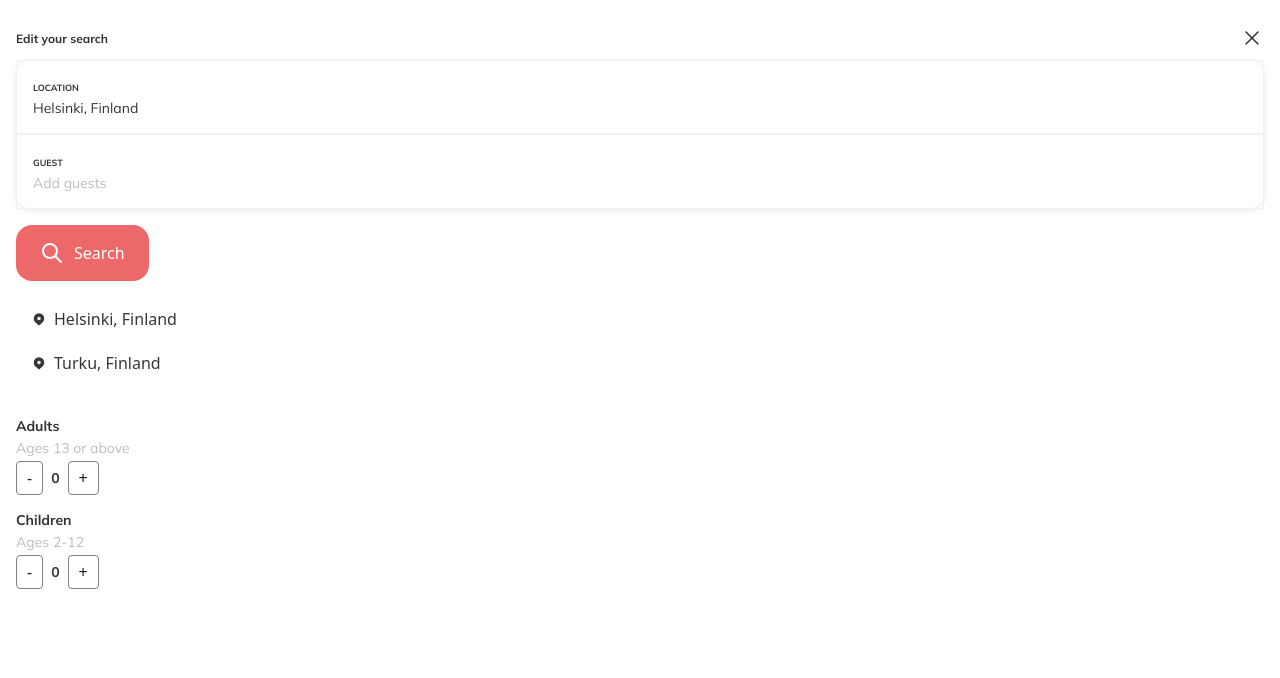
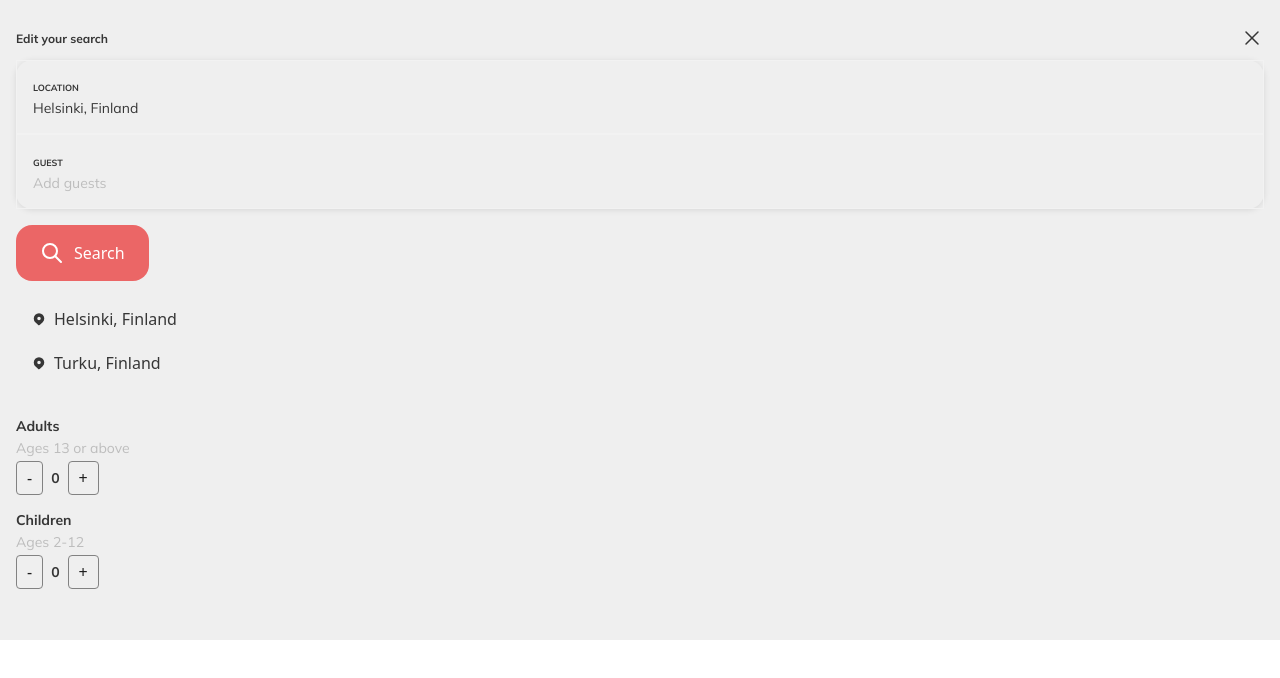
Before and after one commit to brandovidal/windbnb, a React (Vite) app: page / in a window 1280 px wide. Shown: the top 678 px of the page. Built offline with nearby package versions, Linux system fonts and the light colour scheme.

Commit message:
⚒  support dark and light theme

```diff
--- a/src/App.css
+++ b/src/App.css
@@ -31,14 +31,14 @@ p {
   margin-bottom: 1rem;
 
   border-radius: 16px;
-  background: #fff;
+  background-color: var(--background);
   box-shadow: 0px 1px 6px 0px rgba(0, 0, 0, 0.1);
 }
 .card > .item {
   padding: 1rem;
 }
 .card > .item > label {
-  color: #333;
+  color: var(--text-main);
   font-family: Mulish;
   font-size: 9px;
   font-style: normal;
@@ -47,7 +47,7 @@ p {
   text-transform: uppercase;
 }
 .card > .item .location {
-  color: #333;
+  color: var(--text-main);
   font-family: Mulish;
   font-size: 14px;
   font-style: normal;
@@ -127,21 +127,21 @@ p {
 }
 .icon-search.primary {
   width: 17px;
-  stroke: #fff;
+  stroke: var(--text-bright);
 }
 .icon-close {
   width: 24px;
-  stroke: #333333;
+  stroke: var(--text-main);
 }
 .icon-map {
   width: 14px;
-  stroke: #4f4f4f;
+  stroke: var(--text-main);
 }
 
 /* Filter */
 .filter-container {
   display: none;
-  background-color: #fff;
+  background-color: var(--background);
 
   width: 100vw;
   height: 80vh;
@@ -158,7 +158,7 @@ p {
   justify-content: space-between;
 }
 .filter-container h3 {
-  color: #333;
+  color: var(--text-main);
   font-family: Mulish;
   font-size: 12px;
   font-style: normal;
@@ -208,7 +208,7 @@ p {
   gap: 0.25rem;
 }
 .guest-container > .item > label {
-  color: #333;
+  color: var(--text-main);
   font-family: Mulish;
   font-size: 14px;
   font-style: normal;
@@ -234,7 +234,7 @@ p {
   gap: 0.5rem;
 }
 .guest-container > .item .counter {
-  color: #333;
+  color: var(--text-main);
   font-family: Mulish;
   font-size: 14px;
   font-style: normal;
--- a/src/App.tsx
+++ b/src/App.tsx
@@ -1,4 +1,4 @@
-import React, { useRef, useState } from 'react'
+import { useRef, useState } from 'react'
 
 import './App.css'
 
```
